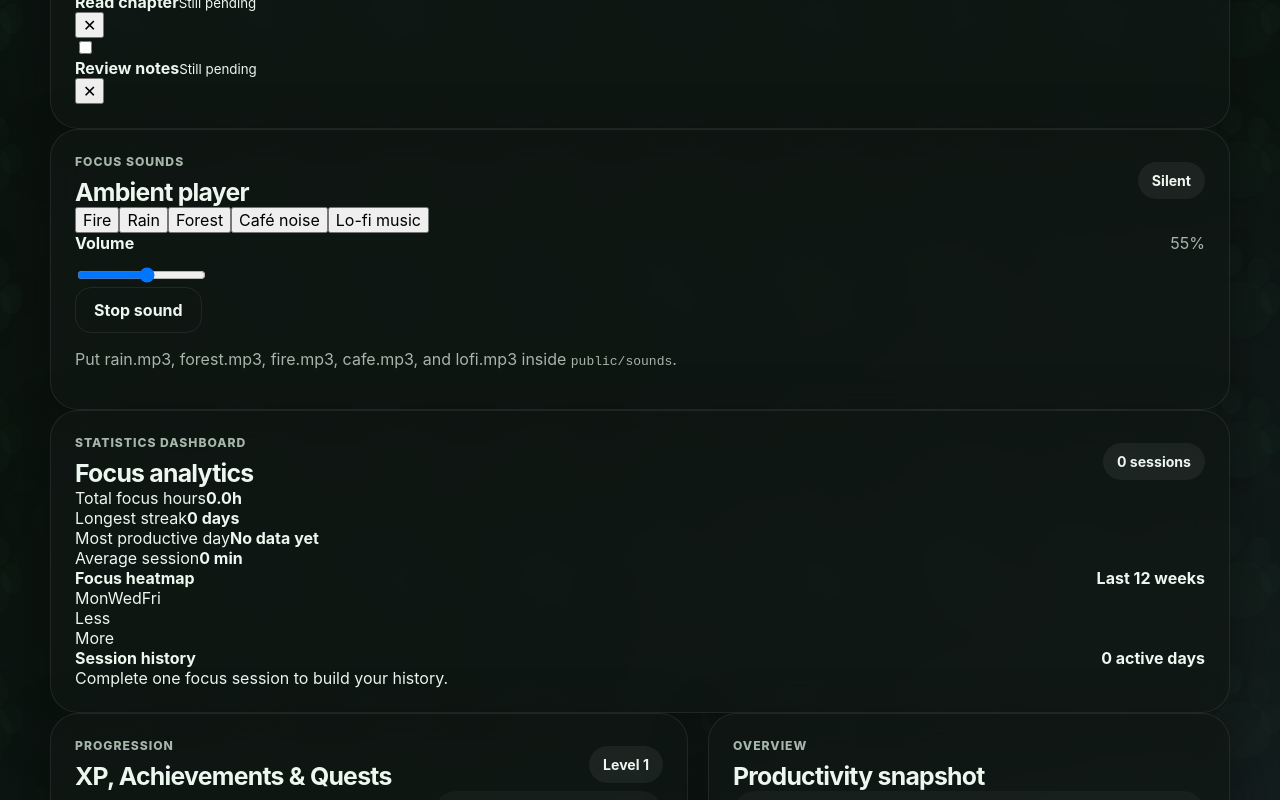
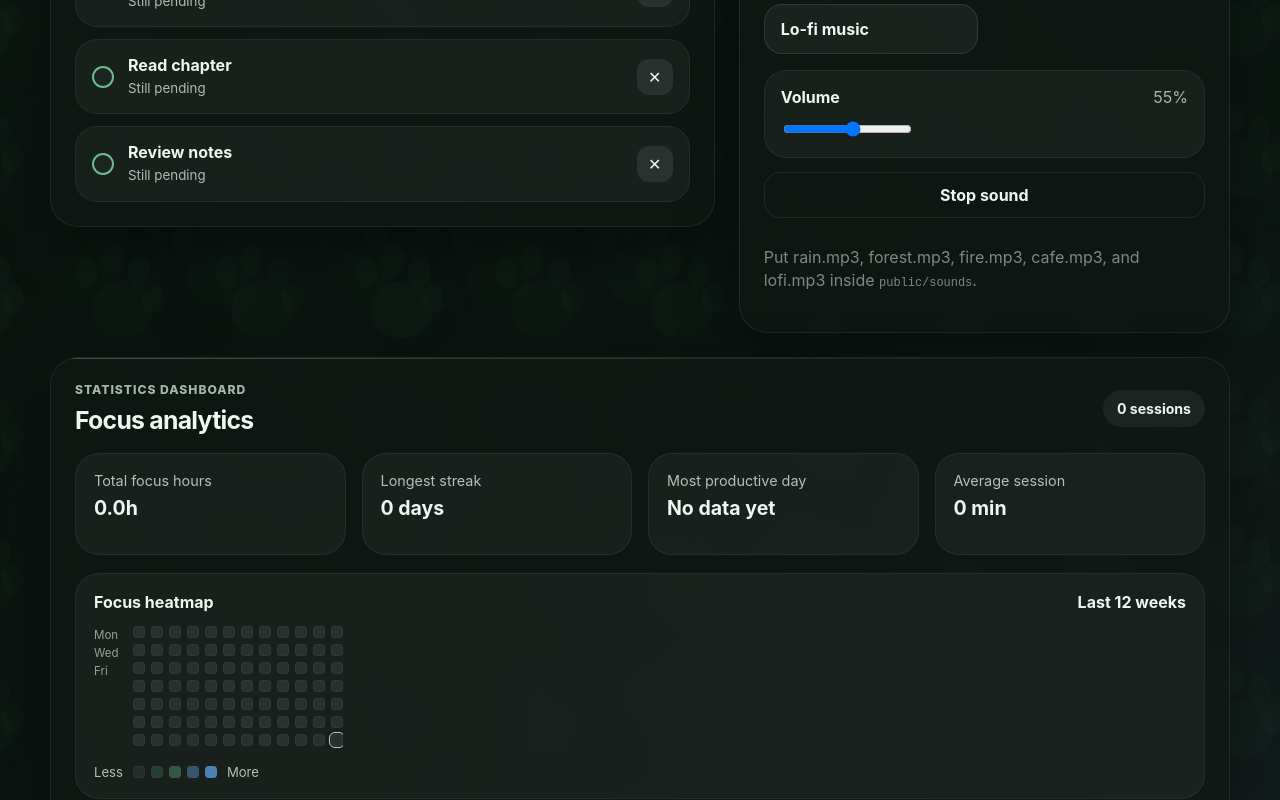
Before and after one commit to r0n0bakir-gif/cat-study-timer, a React (Vite) app: page / in a window 1280 px wide. Shown: the part 1620-2420 px from the top of the page. Built offline with nearby package versions, Linux system fonts and the light colour scheme.

Commit message:
Added productivity features: task list, statistics dashboard, focus sounds

```diff
--- a/src/App.css
+++ b/src/App.css
@@ -1298,7 +1298,8 @@ button {
   .timer-display {
     font-size: clamp(3.5rem, 16vw, 5rem);
   }
-}npm run dev
+}
+
 
 .cat-ability-card {
   width: 100%;
@@ -1397,3 +1398,384 @@ button {
     grid-template-columns: 1fr;
   }
 }
+
+
+
+.productivity-grid {
+  display: grid;
+  grid-template-columns: minmax(0, 1.15fr) minmax(320px, 0.85fr);
+  gap: 24px;
+  margin-bottom: 24px;
+  align-items: start;
+}
+
+.tasks-panel,
+.sounds-panel,
+.analytics-panel {
+  position: relative;
+  overflow: hidden;
+}
+
+.tasks-panel::before,
+.sounds-panel::before,
+.analytics-panel::before {
+  content: "";
+  position: absolute;
+  inset: 0 0 auto;
+  height: 1px;
+  background: linear-gradient(90deg, rgba(126, 227, 176, 0.32), transparent);
+  pointer-events: none;
+}
+
+.analytics-panel {
+  margin-bottom: 24px;
+}
+
+.task-input-row {
+  display: flex;
+  gap: 12px;
+  margin: 18px 0 20px;
+}
+
+.task-input {
+  flex: 1;
+  border: 1px solid rgba(255, 255, 255, 0.1);
+  background: rgba(255, 255, 255, 0.06);
+  color: inherit;
+  border-radius: 18px;
+  padding: 15px 18px;
+  font-size: 1rem;
+  outline: none;
+  transition: border-color 0.2s ease, box-shadow 0.2s ease, background 0.2s ease;
+}
+
+.task-input:focus {
+  border-color: rgba(126, 227, 176, 0.55);
+  box-shadow: 0 0 0 4px rgba(126, 227, 176, 0.08);
+  background: rgba(255, 255, 255, 0.08);
+}
+
+.task-input::placeholder {
+  color: var(--muted);
+}
+
+.task-add-btn {
+  min-width: 138px;
+}
+
+.task-list,
+.history-list,
+.recent-session-list {
+  display: grid;
+  gap: 12px;
+}
+
+.task-row {
+  display: grid;
+  grid-template-columns: auto 1fr auto;
+  gap: 14px;
+  align-items: center;
+  padding: 15px 16px;
+  border-radius: 22px;
+  background: rgba(255, 255, 255, 0.045);
+  border: 1px solid rgba(255, 255, 255, 0.06);
+}
+
+.task-row.done {
+  opacity: 0.9;
+}
+
+.task-row.done .task-copy strong {
+  text-decoration: line-through;
+  opacity: 0.65;
+}
+
+.task-check {
+  position: relative;
+  display: inline-flex;
+  align-items: center;
+  justify-content: center;
+}
+
+.task-check input {
+  position: absolute;
+  opacity: 0;
+  pointer-events: none;
+}
+
+.task-custom-check {
+  width: 22px;
+  height: 22px;
+  border-radius: 999px;
+  border: 2px solid rgba(126, 227, 176, 0.8);
+  display: inline-block;
+  position: relative;
+  background: rgba(255, 255, 255, 0.02);
+}
+
+.task-check input:checked + .task-custom-check {
+  background: linear-gradient(135deg, rgba(126, 227, 176, 0.95), rgba(106, 180, 255, 0.95));
+}
+
+.task-check input:checked + .task-custom-check::after {
+  content: "✓";
+  position: absolute;
+  inset: 0;
+  display: grid;
+  place-items: center;
+  color: #13201a;
+  font-size: 0.88rem;
+  font-weight: 800;
+}
+
+.task-copy {
+  display: flex;
+  flex-direction: column;
+  gap: 4px;
+}
+
+.task-copy strong {
+  font-size: 1rem;
+}
+
+.task-copy small,
+.history-row small,
+.helper-text {
+  opacity: 0.72;
+  line-height: 1.45;
+}
+
+.task-delete-btn {
+  border: 0;
+  background: rgba(255, 255, 255, 0.08);
+  color: inherit;
+  width: 36px;
+  height: 36px;
+  border-radius: 12px;
+  cursor: pointer;
+  transition: transform 0.18s ease, background 0.18s ease;
+}
+
+.task-delete-btn:hover {
+  transform: translateY(-1px);
+  background: rgba(255, 255, 255, 0.14);
+}
+
+.sound-grid {
+  display: grid;
+  grid-template-columns: repeat(2, minmax(0, 1fr));
+  gap: 12px;
+  margin: 18px 0 16px;
+}
+
+.sound-chip {
+  border: 1px solid rgba(255, 255, 255, 0.1);
+  background: rgba(255, 255, 255, 0.05);
+  color: inherit;
+  border-radius: 18px;
+  padding: 14px 16px;
+  cursor: pointer;
+  font-weight: 700;
+  text-align: left;
+  transition: transform 0.18s ease, border-color 0.18s ease, background 0.18s ease;
+}
+
+.sound-chip:hover {
+  transform: translateY(-1px);
+  border-color: rgba(126, 227, 176, 0.26);
+  background: rgba(255, 255, 255, 0.08);
+}
+
+.sound-chip.active {
+  background: linear-gradient(135deg, rgba(126, 227, 176, 0.22), rgba(106, 180, 255, 0.22));
+  border-color: rgba(126, 227, 176, 0.55);
+  box-shadow: inset 0 1px 0 rgba(255, 255, 255, 0.1);
+}
+
+.sound-controls-card {
+  padding: 16px;
+  margin-bottom: 14px;
+  border-radius: 22px;
+  background: rgba(255, 255, 255, 0.045);
+  border: 1px solid rgba(255, 255, 255, 0.06);
+}
+
+.sound-footer {
+  display: grid;
+  gap: 12px;
+}
+
+.sound-footer code {
+  font-size: 0.92em;
+}
+
+.analytics-stats-grid {
+  display: grid;
+  grid-template-columns: repeat(4, minmax(0, 1fr));
+  gap: 16px;
+  margin: 18px 0;
+}
+
+.analytics-stat-card,
+.analytics-chart-card,
+.history-list-card {
+  border-radius: 24px;
+  background: rgba(255, 255, 255, 0.045);
+  border: 1px solid rgba(255, 255, 255, 0.06);
+}
+
+.analytics-stat-card {
+  padding: 18px;
+  display: flex;
+  flex-direction: column;
+  gap: 8px;
+  min-height: 102px;
+}
+
+.analytics-stat-card span {
+  opacity: 0.74;
+  font-size: 0.9rem;
+}
+
+.analytics-stat-card strong {
+  font-size: 1.22rem;
+  line-height: 1.2;
+}
+
+.analytics-chart-card,
+.history-list-card {
+  padding: 18px;
+}
+
+.history-list-card {
+  margin-top: 16px;
+}
+
+.heatmap-wrap {
+  display: flex;
+  gap: 14px;
+  align-items: flex-start;
+  margin-top: 14px;
+}
+
+.heatmap-weekdays {
+  display: grid;
+  grid-template-rows: repeat(7, 12px);
+  gap: 6px;
+  font-size: 0.72rem;
+  opacity: 0.6;
+  padding-top: 2px;
+}
+
+.heatmap-grid {
+  display: flex;
+  gap: 6px;
+  overflow-x: auto;
+  padding-bottom: 4px;
+  scrollbar-width: thin;
+}
+
+.heatmap-column {
+  display: grid;
+  grid-template-rows: repeat(7, 12px);
+  gap: 6px;
+}
+
+.heatmap-cell {
+  width: 12px;
+  height: 12px;
+  border-radius: 4px;
+  background: rgba(255, 255, 255, 0.08);
+  border: 1px solid rgba(255, 255, 255, 0.04);
+}
+
+.heatmap-cell.intensity-1 {
+  background: rgba(126, 227, 176, 0.2);
+}
+
+.heatmap-cell.intensity-2 {
+  background: rgba(126, 227, 176, 0.38);
+}
+
+.heatmap-cell.intensity-3 {
+  background: rgba(106, 180, 255, 0.5);
+}
+
+.heatmap-cell.intensity-4 {
+  background: rgba(106, 180, 255, 0.9);
+}
+
+.heatmap-cell.today {
+  outline: 1px solid rgba(255, 255, 255, 0.75);
+  outline-offset: 1px;
+}
+
+.heatmap-legend {
+  display: flex;
+  align-items: center;
+  gap: 10px;
+  margin-top: 14px;
+  font-size: 0.82rem;
+  opacity: 0.74;
+}
+
+.legend-scale {
+  display: flex;
+  gap: 6px;
+}
+
+.history-row {
+  display: flex;
+  align-items: center;
+  justify-content: space-between;
+  gap: 12px;
+  padding: 14px 0;
+  border-bottom: 1px solid rgba(255, 255, 255, 0.08);
+}
+
+.history-row:last-child {
+  border-bottom: 0;
+}
+
+.recent-sessions {
+  margin-top: 18px;
+  display: grid;
+  gap: 10px;
+}
+
+.recent-session-chip {
+  padding: 11px 12px;
+  border-radius: 14px;
+  background: rgba(255, 255, 255, 0.06);
+  font-size: 0.86rem;
+}
+
+.empty-state-card {
+  padding: 16px;
+  border-radius: 18px;
+  background: rgba(255, 255, 255, 0.045);
+  border: 1px dashed rgba(255, 255, 255, 0.08);
+  opacity: 0.85;
+}
+
+@media (max-width: 980px) {
+  .productivity-grid,
+  .analytics-stats-grid,
+  .sound-grid {
+    grid-template-columns: 1fr;
+  }
+}
+
+@media (max-width: 700px) {
+  .task-input-row {
+    flex-direction: column;
+  }
+
+  .task-add-btn {
+    width: 100%;
+  }
+
+  .heatmap-wrap {
+    gap: 10px;
+  }
+}
```
